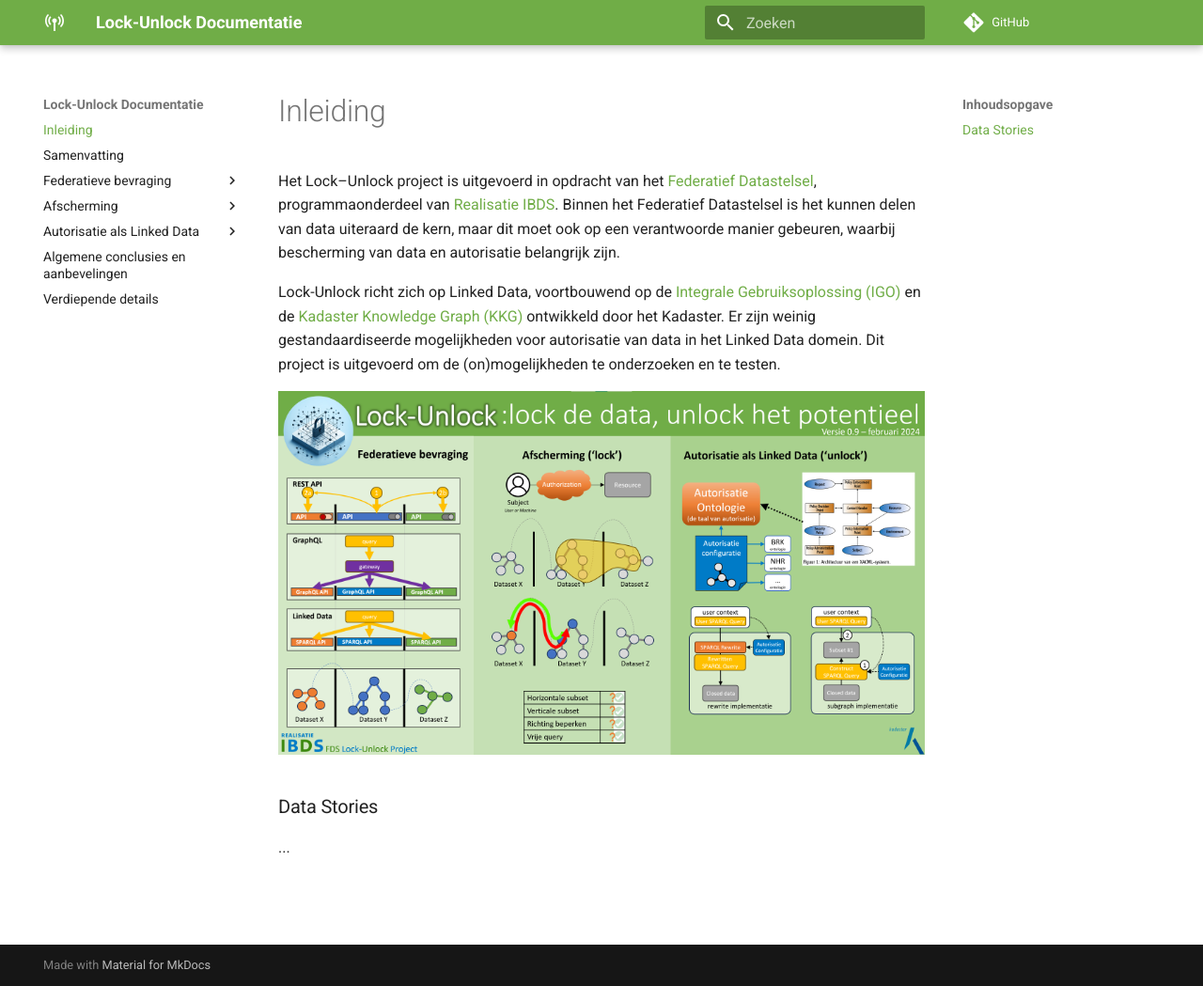
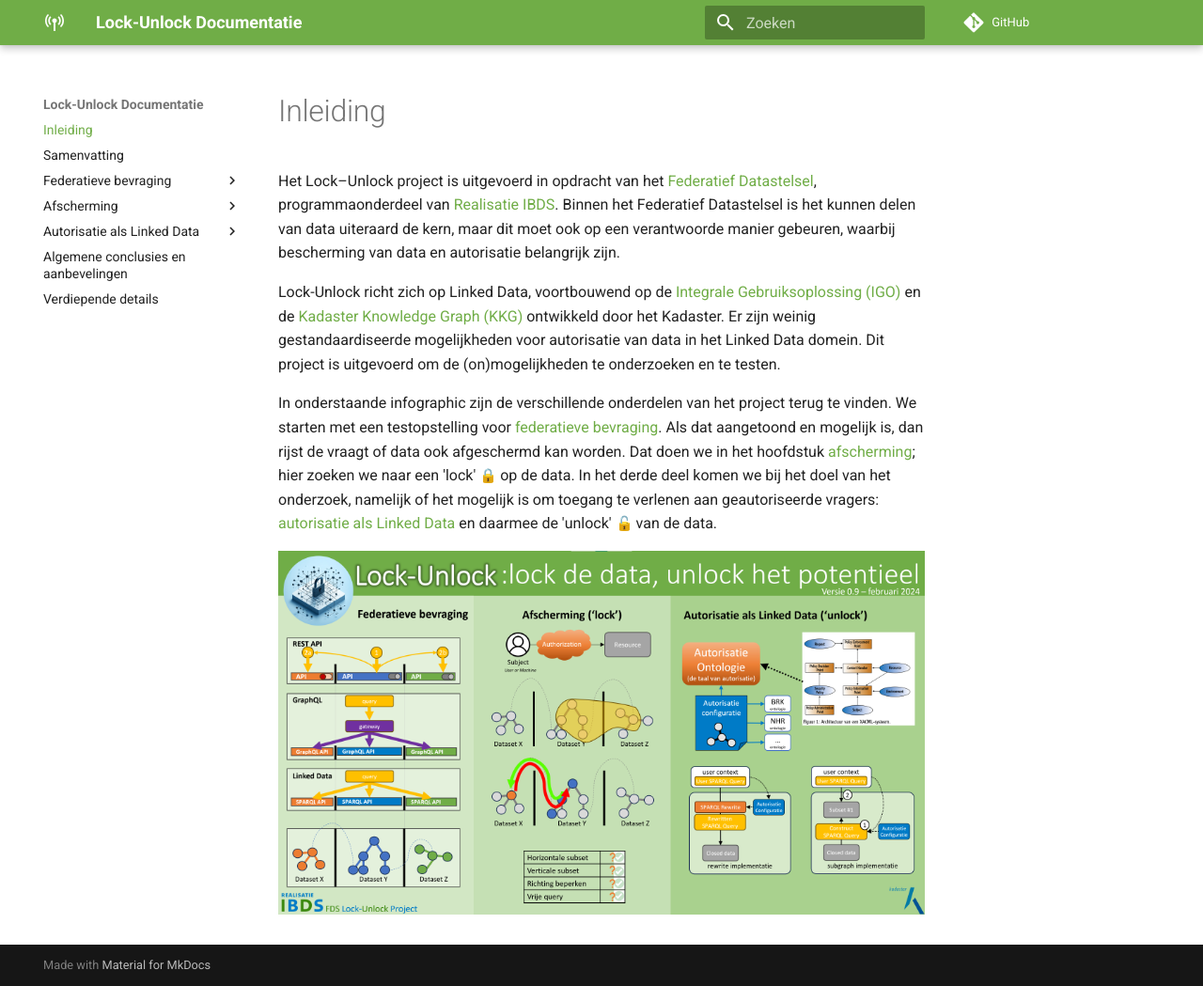
Before and after one commit to kadaster-labs/lock-unlock-docs, an MkDocs documentation site: the page built from docs/index.md, in a window 1280 px wide and 1049 px high. Shown: the whole window at 94% size. Built offline with MkDocs 1.6.1 and Material for MkDocs 9.7.7, drawn with Linux system fonts in a browser that asks for light colours; emoji names are drawn with the system emoji font; comment, search, counter and statistics services are not loaded.

Commit message:
toelichting van infographic toegevoegd

```diff
--- a/docs/index.md
+++ b/docs/index.md
@@ -3,9 +3,9 @@
 ---
 Het Lock–Unlock project is uitgevoerd in opdracht van het [Federatief
 Datastelsel](https://realisatieibds.pleio.nl/page/view/8852ee2a-a28a-4b91-9f3e-aab229bbe07f/federatief-datastelsel),
-programmaonderdeel van [Realisatie IBDS](https://realisatieibds.pleio.nl/). Binnen het Federatief Datastelsel is het kunnen delen van
-data uiteraard de kern, maar dit moet ook op een verantwoorde manier gebeuren, waarbij bescherming
-van data en autorisatie belangrijk zijn.
+programmaonderdeel van [Realisatie IBDS](https://realisatieibds.pleio.nl/). Binnen het Federatief
+Datastelsel is het kunnen delen van data uiteraard de kern, maar dit moet ook op een verantwoorde
+manier gebeuren, waarbij bescherming van data en autorisatie belangrijk zijn.
 
 Lock-Unlock richt zich op Linked Data, voortbouwend op de [Integrale Gebruiksoplossing
 (IGO)](https://labs.kadaster.nl/cases/integraleutilizationsolution) en de [Kadaster Knowledge Graph
@@ -13,7 +13,12 @@
 gestandaardiseerde mogelijkheden voor autorisatie van data in het Linked Data domein. Dit project is
 uitgevoerd om de (on)mogelijkheden te onderzoeken en te testen.
 
+In onderstaande infographic zijn de verschillende onderdelen van het project terug te vinden. We
+starten met een testopstelling voor [federatieve bevraging](./federatieve-bevraging/index.md). Als dat
+aangetoond en mogelijk is, dan rijst de vraagt of data ook afgeschermd kan worden. Dat doen we in
+het hoofdstuk [afscherming](./afscherming/index.md); hier zoeken we naar een 'lock' :lock: op de data. In
+het derde deel komen we bij het doel van het onderzoek, namelijk of het mogelijk is om toegang te
+verlenen aan geautoriseerde vragers: [autorisatie als Linked Data](./autorisatie-als-linkeddata/index.md) en
+daarmee de 'unlock' :unlock: van de data.
+
 ![Infographic](images/infographic.png)
-
-### Data Stories
-...
--- a/mkdocs.yml
+++ b/mkdocs.yml
@@ -45,3 +45,8 @@
     - toc.follow
   icon:
     logo: material/antenna
+markdown_extensions:
+  - attr_list
+  - pymdownx.emoji:
+      emoji_index: !!python/name:material.extensions.emoji.twemoji
+      emoji_generator: !!python/name:material.extensions.emoji.to_svg
```
